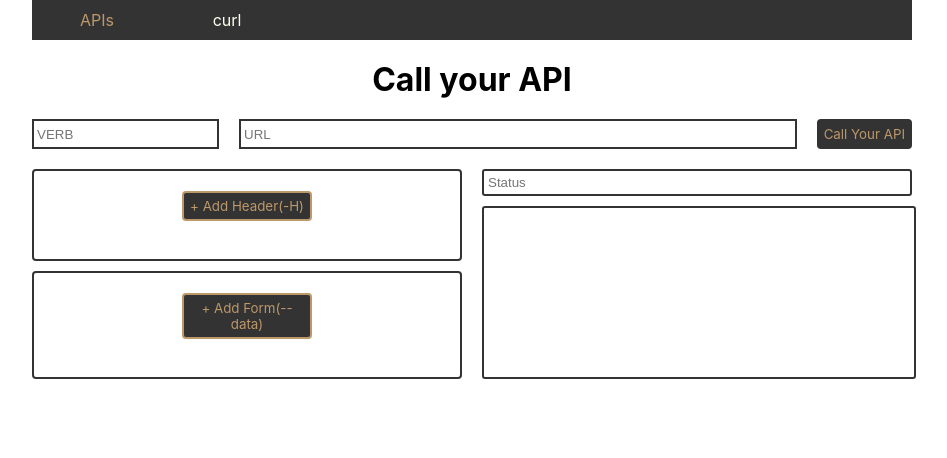
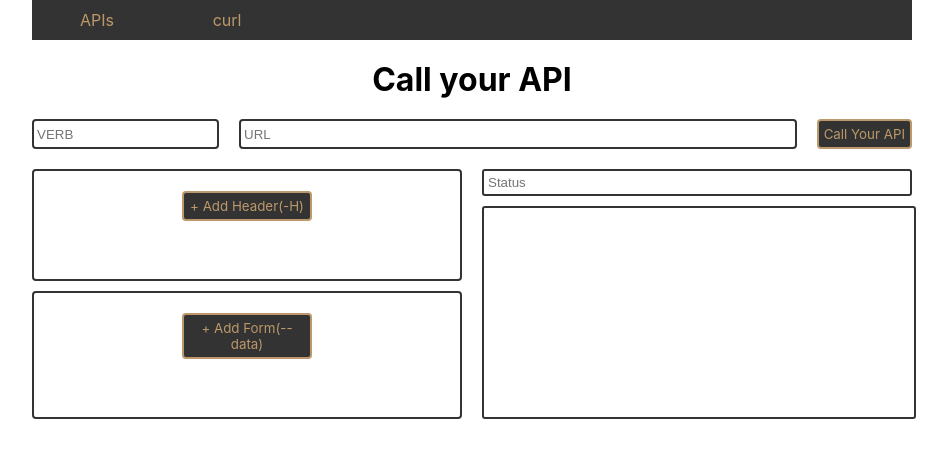
Before and after one commit to mehdishirazi/postman, a React app: page / in a window 1280 px wide. Shown: the top 458 px of the page, without its empty margins (168-1115 px from the left). Built offline with nearby package versions, Linux system fonts and the light colour scheme.

Commit message:
Adding new style

```diff
--- a/src/components/Main/Main.js
+++ b/src/components/Main/Main.js
@@ -231,12 +231,14 @@ class Body extends React.PureComponent {
                     </div>
                 </div>
                 {this.state.data === null ? null :
+                <div className="table-container">
                     <table>
                         <tbody>
                             {this.state.data === null ? null : <TableHeader info={this.state.data[0]} />}
                             {TableView}
                         </tbody>
-                    </table>}
+                    </table>
+                </div>}
             </div>
         )
     }
--- a/src/components/Main/Table.js
+++ b/src/components/Main/Table.js
@@ -2,7 +2,6 @@ import React from 'react'
 
 let Table = (props) => {
     let value =[]
-    debugger
     for (let element in props.info){
         value.push(props.info[element])
     }
--- a/src/style/Body.css
+++ b/src/style/Body.css
@@ -4,18 +4,19 @@
     flex-direction: column;
     text-align: center;
     justify-content: center;
-    /* background-color: #242582; */
 }
 
 .input-verb {
     padding: 3px;
     border: 2px solid #333;
+    border-radius: 4px;
 }
 
 .input-url {
     border: 2px solid #333;
     padding: 3px;
     flex-grow: 2;
+    border-radius: 4px;
 }
 
 .btn {
@@ -25,7 +26,7 @@
     background-color: #333;
     color: #BC986A;
     border-radius: 4px;
-    border: 2.5px solid #333;
+    border: 2.5px solid #BC986A;
 }
 
 .btn:hover {
@@ -50,6 +51,7 @@
 
 .minusBtn {
     background-color: #ff4500;
+    padding: 2px 8px 2px 8px;
     border-radius: 3px;
     color: oldlace;
 }
@@ -82,6 +84,10 @@
     text-align: center;
 }
 
+.table-container {
+    overflow-x: auto;
+}
+
 table, th, td {
     border: 1px solid #333;
   }
@@ -101,12 +107,15 @@ table, th, td {
   .params-header {
       display: flex;
       flex-direction: column;
+      padding: 10px;
   }
 
 
   .params-header > div {
     display: flex;
     flex-direction: row;
+    justify-content: center;
+    gap: 6px;
 }
 
 .responseInput {
--- a/src/style/Header.css
+++ b/src/style/Header.css
@@ -27,6 +27,7 @@
     border-radius: 3px;
     font-family: -apple-system, BlinkMacSystemFont, 'Segoe UI', Roboto, Oxygen, Ubuntu, Cantarell, 'Open Sans', 'Helvetica Neue', sans-serif;
 }
+
 .api:hover {
     background-color: #BC986A;
     box-shadow: 0px 0px 4px 1px #242582;
@@ -37,14 +38,15 @@
 .curl {
     text-align: center;
     padding: 10px;
-    color: ivory;
+    color: #BC986A;
     width: 110px;
     border-radius: 3px;
     font-family: -apple-system, BlinkMacSystemFont, 'Segoe UI', Roboto, Oxygen, Ubuntu, Cantarell, 'Open Sans', 'Helvetica Neue', sans-serif;
 }
 
 .curl:hover {
+    background-color: #BC986A;
     box-shadow: 0px 0px 4px 1px #242582;
-    border-color: #333;
-    color: #F64C72;
+    border-color: #BC986A;
+    color: black;
 }
```
